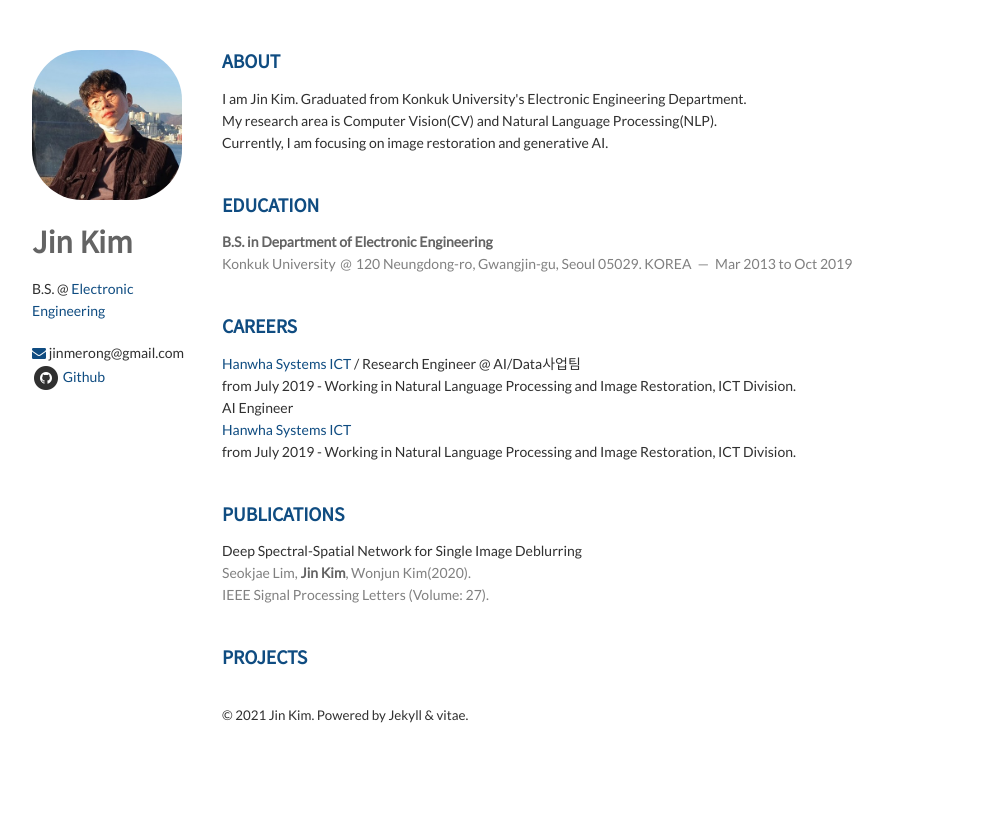
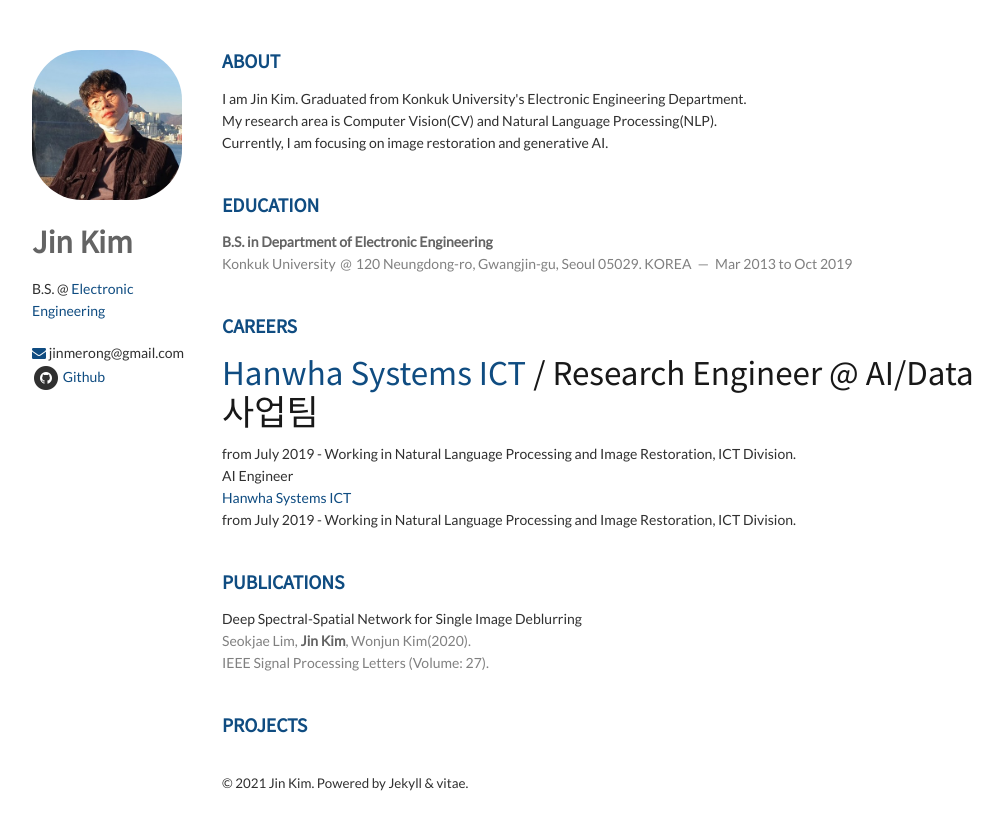
Before and after one commit to K-I-M-J-I-N/K-I-M-J-I-N.github.io, a Jekyll site: the page built from index.html, in a window 1280 px wide. Shown: the top 830 px of the page, without its empty margins (138-1141 px from the left). Built offline with Jekyll 4.4.1, drawn with Linux system fonts in a browser that asks for light colours; nearby versions of some CDN libraries; the list of posts is cut into pages by our own code.

Commit message:
Update careers.html

```diff
--- a/_includes/careers.html
+++ b/_includes/careers.html
@@ -2,8 +2,9 @@
     <h1>Careers</h1>
 
     <article>
+        <h2><a href="https://www.hanwhasystems.com/kr/index.do">Hanwha Systems ICT</a> / Research Engineer @ AI/Data사업팀<br/></h2>
         <header>
-            <a href="https://www.hanwhasystems.com/kr/index.do">Hanwha Systems ICT</a> / Research Engineer @ AI/Data사업팀<br/>
+            <b></b>
         </header>
         <p>
           from July 2019 - Working in Natural Language Processing and Image Restoration, ICT Division.
```
